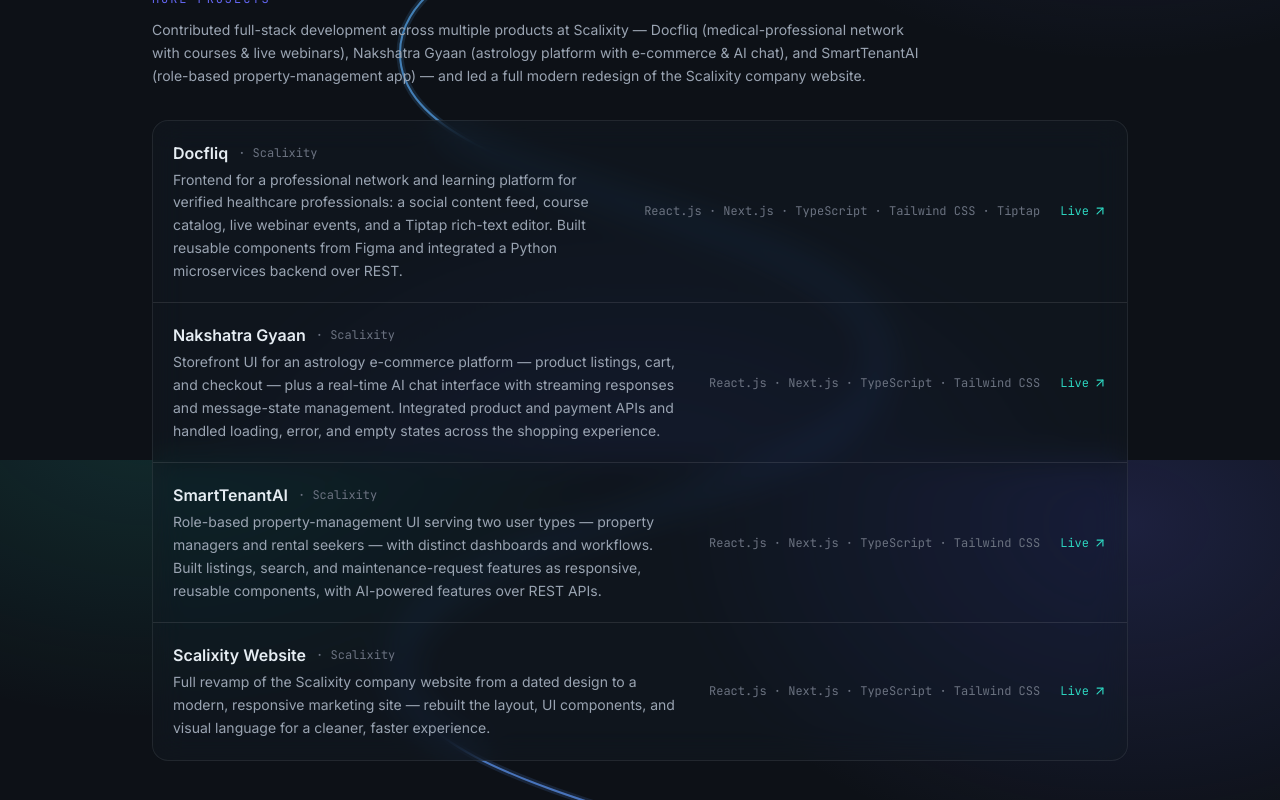
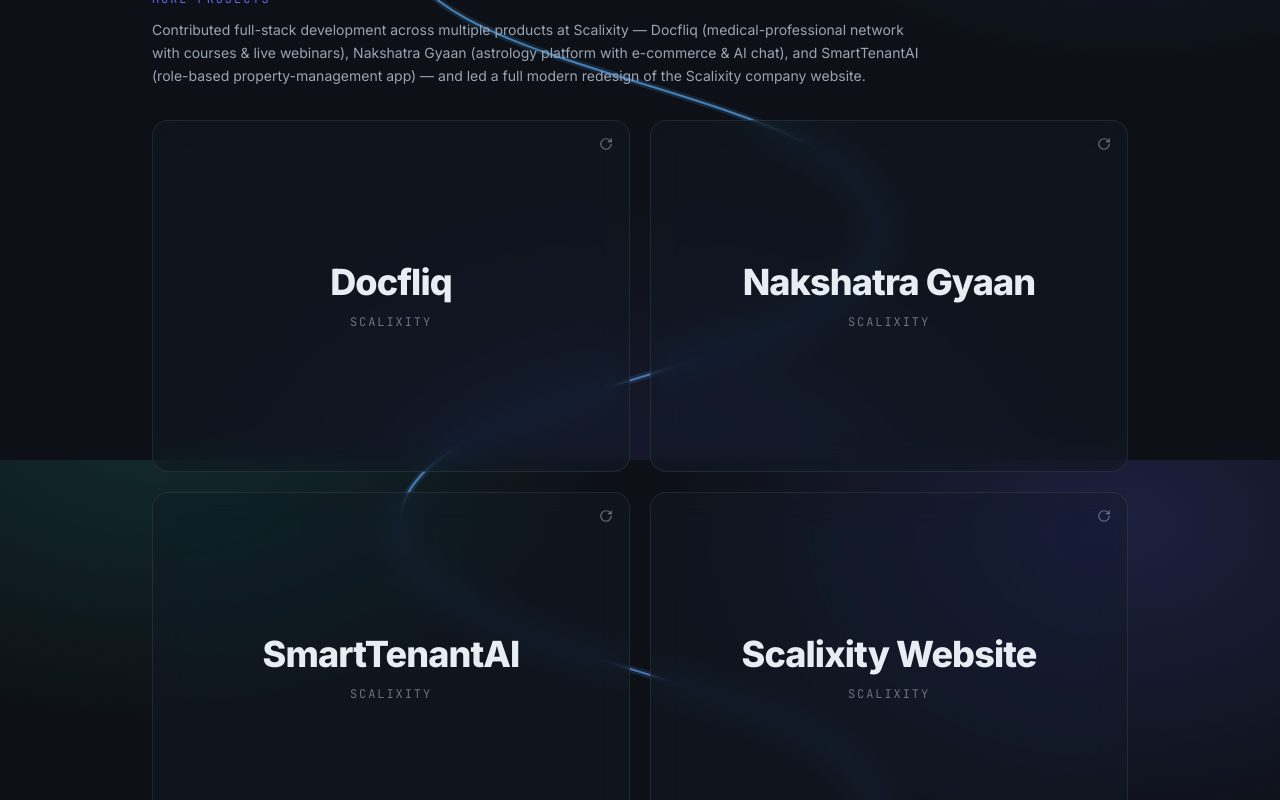
Before and after one commit to Nihalpuse/nihal-puse-portfolio, a Next.js app: page / in a window 1280 px wide. Shown: the part 3540-4340 px from the top of the page. Built offline with nearby package versions, Linux system fonts and the light colour scheme.

Commit message:
feat: more-projects as flip cards (name on front, full detail on hover/tap)

```diff
--- /dev/null
+++ b/src/components/FlipProjectCard.tsx
@@ -0,0 +1,72 @@
+import { ArrowUpRight, Code2, Lock, RotateCw } from "lucide-react";
+import type { Project } from "@/lib/types";
+import { Badge } from "@/components/ui/Badge";
+import { Chip } from "@/components/ui/Chip";
+
+const FACE = "glass absolute inset-0 overflow-hidden rounded-2xl p-6 [backface-visibility:hidden]";
+
+// Fixed-height card: shows the project name large by default and flips on hover
+// (or focus/tap for keyboard + touch) to reveal the full detail.
+export function FlipProjectCard({ project }: { project: Project }) {
+  return (
+    <div
+      tabIndex={0}
+      className="group h-[22rem] rounded-2xl outline-none [perspective:1200px] focus-visible:ring-2 focus-visible:ring-accent/50"
+    >
+      <div className="relative h-full w-full rounded-2xl transition-transform duration-500 ease-out [transform-style:preserve-3d] group-hover:[transform:rotateY(180deg)] group-focus-within:[transform:rotateY(180deg)]">
+        {/* Front: project name */}
+        <div className={`${FACE} flex flex-col items-center justify-center text-center`}>
+          <RotateCw size={14} className="absolute right-4 top-4 text-subtle" aria-hidden />
+          <h3 className="text-3xl font-extrabold tracking-tight sm:text-4xl">{project.title}</h3>
+          {project.company && (
+            <p className="mt-3 font-mono text-xs uppercase tracking-[0.16em] text-subtle">{project.company}</p>
+          )}
+        </div>
+
+        {/* Back: full detail */}
+        <div className={`${FACE} flex flex-col [transform:rotateY(180deg)]`}>
+          <div className="mb-2 flex items-center gap-2">
+            {project.status === "live" ? (
+              <Badge tone="accent">Live</Badge>
+            ) : (
+              <Badge tone="accent-2"><Lock size={11} /> Private</Badge>
+            )}
+            {project.company && <span className="font-mono text-xs text-subtle">{project.company}</span>}
+          </div>
+          <h4 className="text-lg font-bold">{project.title}</h4>
+          <p className="mt-2 line-clamp-6 text-sm leading-relaxed text-muted">{project.blurb}</p>
+
+          <div className="mt-3 flex flex-wrap gap-1.5">
+            {project.tech.map((t) => (
+              <Chip key={t}>{t}</Chip>
+            ))}
+          </div>
+
+          <div className="mt-auto flex flex-wrap items-center gap-4 pt-3 font-mono text-xs">
+            {project.links.live && (
+              <a
+                href={project.links.live}
+                target="_blank"
+                rel="noopener noreferrer"
+                className="inline-flex items-center gap-1 text-accent hover:underline"
+              >
+                Live demo <ArrowUpRight size={14} />
+              </a>
+            )}
+            {project.links.code && (
+              <a
+                href={project.links.code}
+                target="_blank"
+                rel="noopener noreferrer"
+                className="inline-flex items-center gap-1 text-muted hover:text-text"
+              >
+                <Code2 size={14} /> Code
+              </a>
+            )}
+            {project.links.note && <span className="text-subtle">{project.links.note}</span>}
+          </div>
+        </div>
+      </div>
+    </div>
+  );
+}
--- a/src/components/ProjectRow.tsx
+++ /dev/null
@@ -1,49 +0,0 @@
-import { ArrowUpRight, Lock } from "lucide-react";
-import type { Project } from "@/lib/types";
-
-// One row in the editorial project list. The whole row links to the live (or
-// code) URL when present; otherwise it renders as a static row with its note.
-export function ProjectRow({ project }: { project: Project }) {
-  const href = project.links.live ?? project.links.code;
-  const linkLabel = project.links.live ? "Live" : "Code";
-
-  const inner = (
-    <>
-      <div className="min-w-0">
-        <div className="flex flex-wrap items-center gap-2.5">
-          <h4 className="font-semibold transition-colors duration-200 group-hover:text-accent">{project.title}</h4>
-          {project.company && <span className="font-mono text-xs text-subtle">· {project.company}</span>}
-          {project.status === "private" && <Lock size={12} className="text-subtle" aria-hidden />}
-        </div>
-        <p className="mt-1 text-sm leading-relaxed text-muted sm:max-w-2xl">{project.blurb}</p>
-        <p className="mt-2 font-mono text-xs text-subtle lg:hidden">{project.tech.join(" · ")}</p>
-      </div>
-
-      <div className="flex shrink-0 items-center gap-5">
-        <span className="hidden font-mono text-xs text-subtle lg:inline">{project.tech.join(" · ")}</span>
-        {href ? (
-          <span className="inline-flex items-center gap-1 whitespace-nowrap font-mono text-xs text-accent group-hover:underline">
-            {linkLabel}
-            <ArrowUpRight
-              size={14}
-              className="transition-transform group-hover:translate-x-0.5 group-hover:-translate-y-0.5"
-            />
-          </span>
-        ) : (
-          <span className="whitespace-nowrap font-mono text-xs text-subtle">{project.links.note}</span>
-        )}
-      </div>
-    </>
-  );
-
-  const className =
-    "group flex flex-col gap-3 px-5 py-5 transition-colors duration-200 hover:bg-white/[0.06] sm:flex-row sm:items-center sm:justify-between sm:gap-6";
-
-  return href ? (
-    <a href={href} target="_blank" rel="noopener noreferrer" className={className}>
-      {inner}
-    </a>
-  ) : (
-    <div className={className}>{inner}</div>
-  );
-}
--- a/src/components/SelectedWork.tsx
+++ b/src/components/SelectedWork.tsx
@@ -1,7 +1,7 @@
 import { ArrowUpRight } from "lucide-react";
 import { projects, githubUrl } from "@/content/projects";
 import { ProjectCard } from "@/components/ProjectCard";
-import { ProjectRow } from "@/components/ProjectRow";
+import { FlipProjectCard } from "@/components/FlipProjectCard";
 import { SectionHeading } from "@/components/ui/SectionHeading";
 import { Reveal } from "@/components/ui/Reveal";
 import { StaggerContainer, StaggerItem } from "@/components/ui/Stagger";
@@ -39,10 +39,10 @@
                 redesign of the Scalixity company website.
               </p>
             </Reveal>
-            <StaggerContainer className="glass divide-y divide-white/10 overflow-hidden rounded-2xl">
+            <StaggerContainer className="grid gap-5 sm:grid-cols-2">
               {more.map((project) => (
                 <StaggerItem key={project.slug}>
-                  <ProjectRow project={project} />
+                  <FlipProjectCard project={project} />
                 </StaggerItem>
               ))}
             </StaggerContainer>
```
